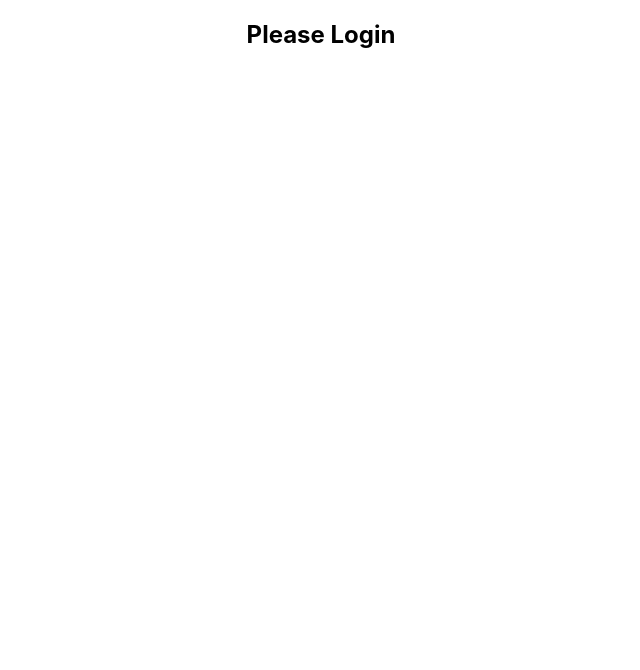
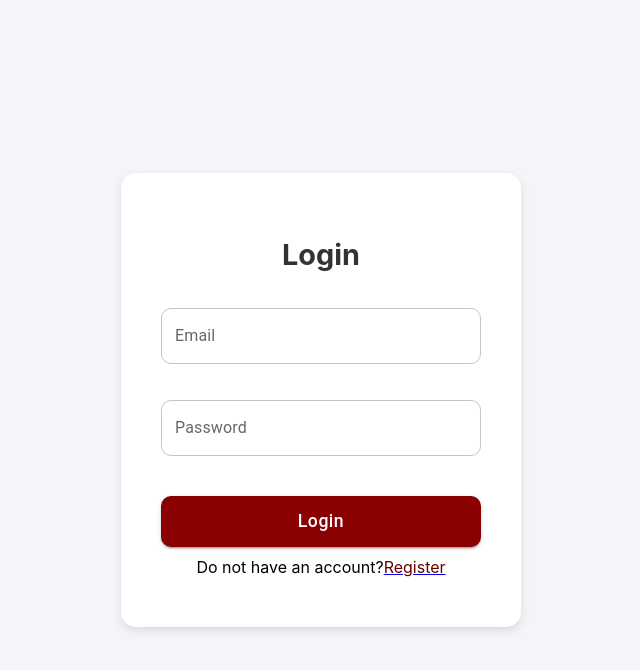
Before and after one commit to BankManagementSystemTechHive/banking-management, a React (Create React App) app: page / in a window 1280 px wide. Shown: the top 670 px of the page, without its empty margins (319-959 px from the left). Built offline with nearby package versions, Linux system fonts and the light colour scheme.

Commit message:
login page form and styles

```diff
--- a/package.json
+++ b/package.json
@@ -3,6 +3,10 @@
   "version": "0.1.0",
   "private": true,
   "dependencies": {
+    "@emotion/react": "^11.14.0",
+    "@emotion/styled": "^11.14.0",
+    "@mui/material": "^6.3.1",
+    "axios": "^1.7.9",
     "cra-template": "1.2.0",
     "react": "^18.0.0",
     "react-dom": "^18.0.0",
--- /dev/null
+++ b/src/pages/Login.css
@@ -0,0 +1,75 @@
+/* src/pages/Login.css */
+
+/* Container for the login form */
+.login-container {
+    display: flex;
+    justify-content: center;
+    align-items: center;
+    height: 100vh;
+    background-color: #f4f4f9;  /* Light Gray background */
+  }
+
+  /* Style the login form */
+  .login-form {
+    background-color: #fff;  /* White background for the form */
+    padding: 40px;
+    border-radius: 15px;  /* Rounded corners for the form */
+    box-shadow: 0 4px 10px rgba(0, 0, 0, 0.1);
+    width: 320px;
+  }
+
+  /* Styling the heading */
+  .login-form h2 {
+    font-size: 1.8em;
+    margin-bottom: 20px;
+    text-align: center;
+    color: #333;  /* Dark gray text */
+  }
+
+  /* Style for the Material-UI TextField */
+  .login-form .MuiTextField-root {
+    margin-bottom: 20px;
+    width: 100%;
+    border-radius: 10px;  /* Rounded corners for text fields */
+  }
+
+  /* Styling for the TextField with dark red color scheme */
+  .MuiInputBase-root.MuiOutlinedInput-root {
+    border-radius: 10px;  /* Round the edges of the input */
+    background-color: #fff;  /* White background for inputs */
+  }
+
+  .MuiInputBase-root.MuiOutlinedInput-root.Mui-focused {
+    border-color: #8B0000;  /* Dark Red color when focused */
+  }
+
+  .MuiOutlinedInput-notchedOutline {
+    border-color: #8B0000;  /* Dark Red border color */
+  }
+
+  /* Color for the labels */
+  .MuiFormLabel-root {
+    color: #333;  /* Dark gray for label text */
+  }
+
+  /* Button styling */
+  .login-form .MuiButton-root {
+    background-color: #8B0000;  /* Dark red button */
+    color: white;
+    padding: 10px;
+    border-radius: 10px;  /* Curved corners for the button */
+    width: 100%;
+    font-size: 1.1em;
+    text-transform: none;  /* Prevent button text from being uppercased */
+    margin-top: 20px;
+  }
+
+  .login-form .MuiButton-root:hover {
+    background-color: #660000;  /* Darker red on hover */
+  }
+  span{
+    color:#660000;
+  }
+  .registerField{
+padding: 10px;
+  }
--- a/src/pages/Login.jsx
+++ b/src/pages/Login.jsx
@@ -1,10 +1,54 @@
-import React from 'react';
+import React, { useState } from 'react';
+import './Login.css';  // Import the custom CSS for Login page
+import { TextField, Button } from '@mui/material';  // Material UI components for the form
+import axios from 'axios';
 
 function Login() {
+  const [email, setEmail] = useState('');
+  const [password, setPassword] = useState('');
+
+  const handleSubmit = async (e) => {
+    e.preventDefault();
+    try {
+      const response = await axios.post('http://localhost:8080/api/auth/login', {
+        email,
+        password
+      });
+      console.log('Login successful:', response.data);
+    } catch (error) {
+      console.error('Login error:', error);
+    }
+  };
+
   return (
-    <div>
-      <h2>Please Login</h2>
-      {/* Add transaction list later */}
+    <div className="login-container">
+      <div className="login-form">
+        <h2>Login</h2>
+        <form noValidate autoComplete="off" onSubmit={handleSubmit}>
+          <TextField
+            label="Email"
+            variant="outlined"
+            fullWidth
+            margin="normal"
+            value={email}
+            onChange={(e) => setEmail(e.target.value)}
+          />
+          <TextField
+            label="Password"
+            variant="outlined"
+            type="password"
+            fullWidth
+            margin="normal"
+            value={password}
+            onChange={(e) => setPassword(e.target.value)}
+          />
+          <Button type="submit" variant="contained" color="primary" fullWidth>
+            Login
+          </Button>
+        </form>
+        <div className="registerField">Do not have an account?<a href="register"><span>Register</span></a></div>
+      </div>
+
     </div>
   );
 }
```
Also changed, not shown: 1 other file (tests, documents, lock files or other folders).
